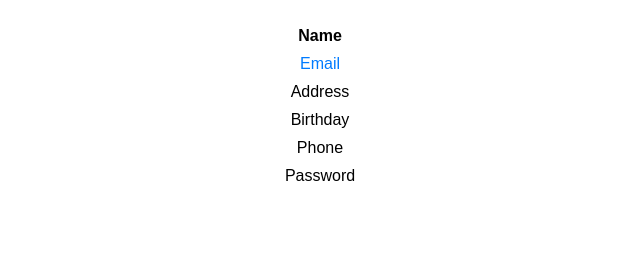
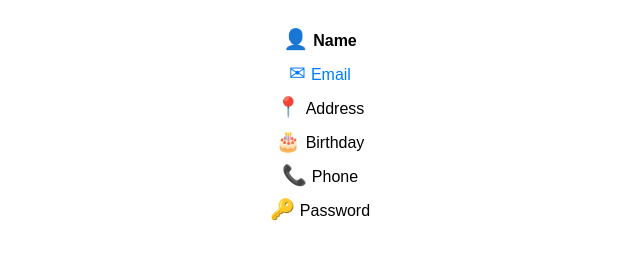
Before and after one commit to duyanhvuong2001/random-user, a plain HTML site: page index.html in a window 1280 px wide. Shown: the part 29-288 px from the top of the page, without its empty margins (320-960 px from the left). Drawn offline with Linux system fonts and the light colour scheme; no server answers.

Commit message:
updated icons

```diff
--- a/index.css
+++ b/index.css
@@ -31,8 +31,42 @@ li {
   font-weight: bold;
 }
 
+#name::before {
+  content: "\1F464"; /* Unicode character for a person icon */
+  font-size: 20px;
+  margin-right: 5px;
+}
+
 #email {
   color: #007bff;
 }
 
-/* Add more styles as needed for other elements like address, birthday, phone, password */
+#email::before {
+  content: "\2709"; /* Unicode character for an envelope icon */
+  font-size: 20px;
+  margin-right: 5px;
+}
+
+#address::before {
+  content: "\1F4CD"; /* Unicode character for a document icon */
+  font-size: 20px;
+  margin-right: 5px;
+}
+
+#birthday::before {
+  content: "\1F382"; /* Unicode character for a birthday cake icon */
+  font-size: 20px;
+  margin-right: 5px;
+}
+
+#phone::before {
+  content: "\1F4DE"; /* Unicode character for a phone icon */
+  font-size: 20px;
+  margin-right: 5px;
+}
+
+#password::before {
+  content: "\1F511"; /* Unicode character for a key icon */
+  font-size: 20px;
+  margin-right: 5px;
+}
--- a/index.js
+++ b/index.js
@@ -53,6 +53,13 @@ async function init() {
   phoneElement.addEventListener("click", showData);
   addressElement.addEventListener("click", showData);
   passwordElement.addEventListener("click", showData);
+
+  //set default message
+  const messageElement = document.getElementById("message");
+  messageElement.textContent =
+    nameElement.getAttribute("data-title") +
+    " " +
+    nameElement.getAttribute("data-value");
 }
 
 const showData = (e) => {
```
